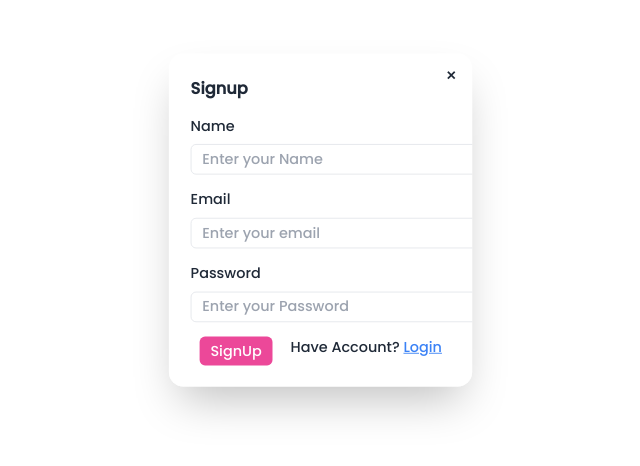
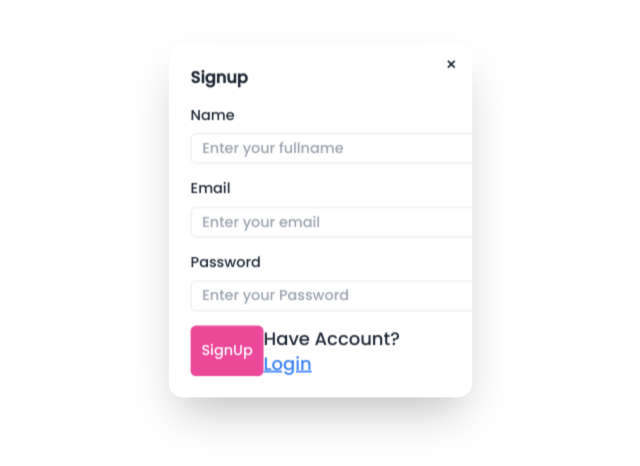
Before and after one commit to Kalmid/BookStoreApp, a React (Vite) app in the folder Frontend/: page /signup in a window 1280 px wide. Shown: the part 180-646 px from the top of the page, without its empty margins (304-944 px from the left). Built offline with nearby package versions, Linux system fonts and the light colour scheme.

Commit message:
Update the frontend

```diff
--- a/Frontend/src/components/Signup.jsx
+++ b/Frontend/src/components/Signup.jsx
@@ -1,5 +1,6 @@
 import React from 'react';
 import { Link } from "react-router-dom";
+import Login from './Login';
 
 function Signup() {
     return (
@@ -19,7 +20,7 @@ function Signup() {
                         <br/>
                         <input
                             type="text"
-                            placeholder="Enter your Name"
+                            placeholder="Enter your fullname"
                             className="w-80 px-3 py-1 border rounded-md outline-none"
                         />
                     </div>
@@ -45,13 +46,17 @@ function Signup() {
                         <button className="bg-pink-500 text-white rounded-md px-3 py-1 hover:bg-pink-700 duration-200">
                             SignUp
                         </button>
-                        <p>
+                        <p className="text-xl">
                             Have Account?{" "}
-                            <Link
+                            <button
                                 to="/"
-                                className="underline text-blue-500 cursor-pointer">
+                                className="underline text-blue-500 cursor-pointer"
+                                onClick={() =>
+                                    document.getElementById("my_modal_3").showModal()
+                                }>
                                 Login
-                            </Link>{" "}
+                            </button>{" "}
+                            <Login/>
                         </p>
                     </div>
                 </div>
```
Also changed, not shown: Frontend/src/components/Navbar.jsx (+9 -6 lines).
